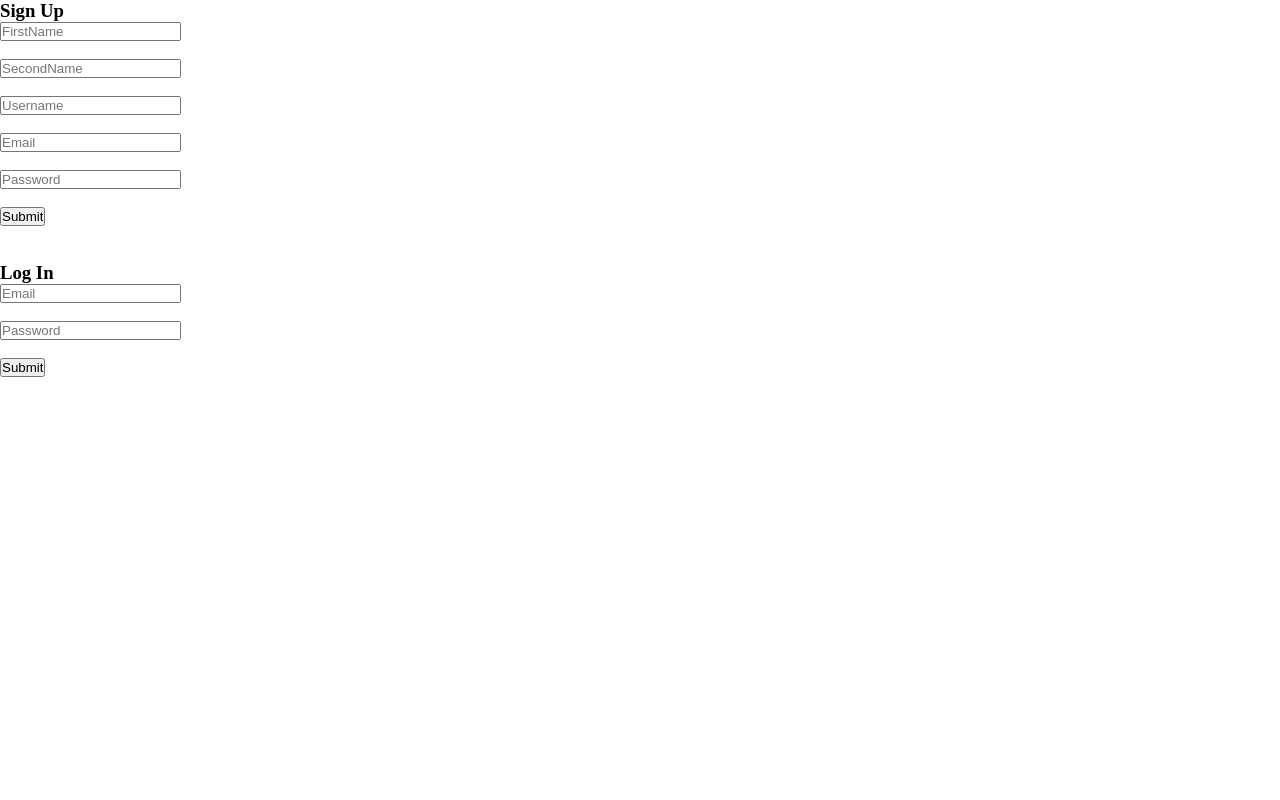
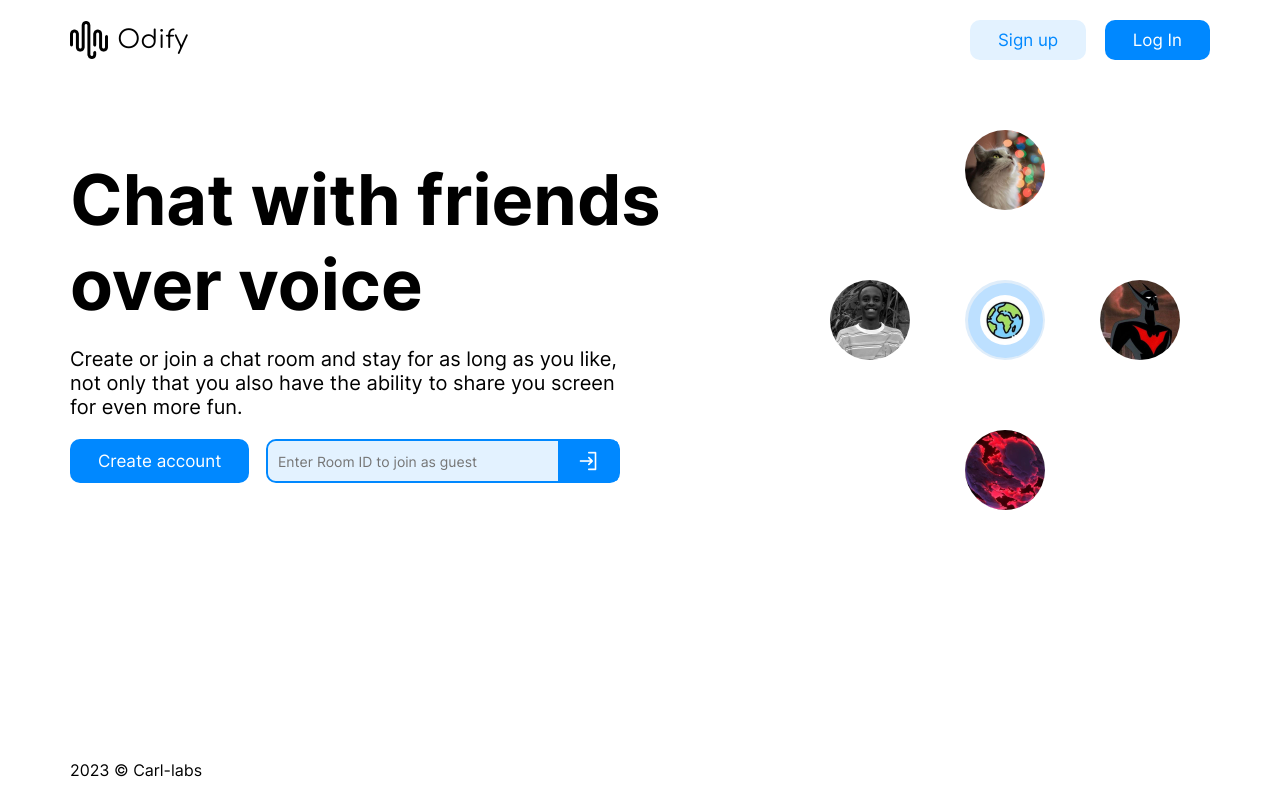
Before and after one commit to techinika/p-2-p-audio-comm, a React (Create React App) app: page / in a window 1280 px wide. Built offline with nearby package versions, Linux system fonts and the light colour scheme; no server answers.

Commit message:
joinScreen Ui

```diff
--- /dev/null
+++ b/src/Assets/css/loggedoutScreen.module.css
@@ -0,0 +1,300 @@
+*{
+    padding: 0;
+    margin: 0;
+    font-family: 'Inter';
+    outline: none;
+}
+@font-face {
+    font-family: "Inter";
+    src: url("../fonts/Inter/Inter-VariableFont_slnt\,wght.ttf");
+}
+@font-face {
+    font-family: "Comfortaa";
+    src: url("../fonts/Comfortaa/static/Comfortaa-Regular.ttf");
+}
+.header{
+    padding: 20px 70px 20px 70px;
+    display: flex;
+    justify-content: space-between;
+}
+.buttons{
+    display: flex;
+    justify-content: space-between;
+    width: 240px;
+}
+.lightbluebtn{
+    background-color: #E3F2FF;
+    color: #0088FF;
+    border: none;
+    padding: 10px 28px 10px 28px;
+    border-radius: 10px;
+    cursor: pointer;
+    font-size: 17px;
+}
+.bluebtn{
+    background-color: #0088FF;
+    color: #FFFFFF;
+    border: none;
+    padding: 10px 28px 10px 28px;
+    border-radius: 10px;
+    cursor: pointer;
+    font-size: 17px;
+}
+.createaccBtn{
+    background-color: #0088FF;
+    color: #FFFFFF;
+    border: none;
+    padding: 10px 28px 10px 28px;
+    border-radius: 10px;
+    cursor: pointer;
+    font-size: 17px;
+}
+.content{
+    display: flex;
+    align-items: center;
+    /* background-color: red; */
+    justify-content: space-between;
+    padding: 50px 0px 50px 70px;
+}
+.left{
+    width: 600px;
+}
+.cta{
+    font-weight: bold;
+    font-size: 70px;
+    font-family: 'Inter';
+}
+.txt{
+    font-size: 20px;
+    width: 95%;
+}
+.controlsDiv{
+    display: flex;
+    justify-content: space-between;
+    padding-right: 50px;
+}
+.formdiv{
+    display: flex;
+    border: 2px solid #0088FF;
+    background-color: #E3F2FF;
+    border-radius: 10px;
+    width: 350px;
+    height: 40px;
+}
+.linkinput{
+    width: 280px;
+    height: 100%;
+    border: none;
+    border-radius: 10px 0px 0px 10px;
+    padding-left: 10px;
+    font-size: 14px;
+    background-color: #E3F2FF;
+}
+.joinicon{
+    display: block;
+    width: 20px;
+    height: 20px;
+    background-repeat: no-repeat;
+    background-size: cover;
+    background-image: url(../images/Icons/join.png);
+}
+.joinbtn{
+    display: flex;
+    align-items: center;
+    justify-content: center;
+    width: 60px;
+    border: none;
+    border-radius: 0px 3px 3px 0px;
+    background-color: #0088FF;
+    cursor: pointer;
+}
+.topuser{
+    display: block;
+    width: 80px;
+    height: 80px;
+    border-radius: 80px;
+    background-repeat: no-repeat;
+    background-size: cover;
+    background-image: url(../images/Images/top.jpg);
+}
+.bottomuser{
+    display: block;
+    width: 80px;
+    height: 80px;
+    border-radius: 80px;
+    background-repeat: no-repeat;
+    background-size: cover;
+    background-image: url(../images/Images/bottom.jpg);
+}
+.leftuser{
+    display: block;
+    width: 80px;
+    height: 80px;
+    border-radius: 80px;
+    background-repeat: no-repeat;
+    background-size: cover;
+    background-image: url(../images/Images/left.jpg);
+}
+.rightuser{
+    display: block;
+    width: 80px;
+    height: 80px;
+    border-radius: 80px;
+    background-repeat: no-repeat;
+    background-size: cover;
+    background-image: url(../images/Images/right.jpg);
+}
+.centeruser{
+    display: block;
+    width: 50px;
+    height: 50px;
+    border-radius: 50px;
+    background-repeat: no-repeat;
+    background-size: cover;
+    background-image: url(../images/Images/center.jpg);
+}
+.ringone{
+    display: flex;
+    justify-content: center;
+    align-items: center;
+    width: 80px;
+    height: 80px;
+    border-radius: 80px;
+    background-color: #dfedfa;
+}
+.ringtwo{
+    display: flex;
+    justify-content: center;
+    align-items: center;
+    width: 75px;
+    height: 75px;
+    border-radius: 75px;
+    background-color: #bde0ff;
+}
+.right{
+    width: 350px;
+    height: 380px;
+    margin-left: 100px;
+    margin-right: 100px;
+    display: flex;
+    flex-direction: column;
+    justify-content: space-between;
+}
+.top{
+    display: flex;
+    justify-content: center;
+    align-items: center;
+}
+.center{
+    display: flex;
+    justify-content: space-between;
+    align-items: center;
+}
+.bottom{
+    display: flex;
+    justify-content: center;
+    align-items: center;
+}
+.footer{
+    position: absolute;
+    bottom: 0;
+}
+.footertxt{
+    padding: 20px 70px 20px 70px;
+}
+.rightmobile{
+    display: none;
+}
+.ctamobile{
+    visibility: hidden;
+    display: none;
+    font-size: 0px;
+}
+@media only screen and (max-width: 1206px) {
+    .right{
+        display: none;
+    }
+    .rightmobile{
+        display: block;
+        display: flex;
+        justify-content: space-between;
+        align-items: center;
+        width: 600px;
+        padding: 20px;
+    }
+    .content{
+        flex-direction: column;
+        justify-content: center;
+        align-items: center;
+        padding: 50px 0px 50px 0px;
+        position: absolute;
+        left: 0;
+        right: 0;
+    }
+    .leftuser{
+        width: 60px;
+        height: 60px;
+    }
+    .rightuser{
+        width: 60px;
+        height: 60px;
+    }
+    .centeruser{
+        width: 60px;
+        height: 60px;
+    }
+    .footer{
+        display: none;
+    }
+}
+@media only screen and (max-width: 767px) {
+    .header{
+        padding: 20px 30px 20px 30px;
+    }
+    .cta{
+        font-size: 60px;
+    }
+}
+@media only screen and (max-width: 660px) {
+    .left{
+        width: auto;
+        padding: 20px 30px;
+    }
+    .right{
+        width: auto;
+        padding: 20px 30px;
+    }
+    .cta{
+        visibility: hidden;
+        display: none;
+    }
+    .ctamobile{
+        visibility: visible;
+        display: block;
+        font-size: 50px;
+        font-weight: bold;
+    }
+    .createaccBtn{
+        display: none;
+        visibility: hidden;
+    }
+    .rightmobile{
+        display: none;
+        visibility: hidden;
+    }
+}
+@media only screen and (max-width: 482px) {
+    .ctamobile{
+        font-size: 40px;
+    }
+    .lightbluebtn{
+        display: none;
+        visibility: hidden;
+    }
+    .buttons{
+        width: auto;
+    }
+    .left{
+        padding: 20px 15px;
+    }
+}
--- a/src/Pages/index.jsx
+++ b/src/Pages/index.jsx
@@ -3,6 +3,8 @@ import { useState } from "react";
 import { useNavigate } from "react-router-dom";
 import { useUserAuth } from "../Context/AuthContext";
 import { db } from "../firebase";
+import css from '../Assets/css/loggedoutScreen.module.css';
+import Logo from "../Components/logo";
 
 export default function Index(){
     const [firstname, setFirstname] = useState("");
@@ -24,13 +26,13 @@ export default function Index(){
                 if (usernameState.exists()) {
                     alert("Username is taken")
                 } else {
-                    await signUp(emailSignup, passwordSignup);
+                    await signUp(emailSignup, passwordSignup, username);
                     await setDoc(doc(db, "users", username), {
                         firstname: firstname,
                         secondname: secondname,
                         email: emailSignup
                     });
-                    navigation("/home")
+                    navigation("/")
                 }
             }
             catch(error) {
@@ -44,7 +46,7 @@ export default function Index(){
         e.preventDefault();
         try{
             await logIn(emailLogin, passwordLogin);
-            navigation("/home")
+            navigation("/")
         }
         catch(error) {
             alert(error.message);
@@ -52,7 +54,7 @@ export default function Index(){
     }
     return(
         <>
-        <h3>Sign Up</h3>
+        {/* <h3>Sign Up</h3>
         <input type="text" placeholder="FirstName" onChange={(e) => setFirstname(e.target.value)}/><br/><br/>
         <input type="text" placeholder="SecondName" onChange={(e) => setSecondname(e.target.value)}/><br/><br/>
         <input type="text" placeholder="Username" onChange={(e) => setUsername(e.target.value)}/><br/><br/>
@@ -64,7 +66,62 @@ export default function Index(){
         <h3>Log In</h3>
         <input type="text" placeholder="Email" onChange={(e) => setEmailLogin(e.target.value)}/><br/><br/>
         <input type="text" placeholder="Password" onChange={(e) => setPasswordLogin(e.target.value)}/><br/><br/>
-        <input type="submit" onClick={handleLogin}/>
+        <input type="submit" onClick={handleLogin}/> */}
+        <div className={css.container}>
+            <div className={css.header}>
+                <Logo/>
+                <div className={css.buttons}>
+                    <button className={css.lightbluebtn}>Sign up</button>
+                    <button className={css.bluebtn}>Log In</button>
+                </div>
+            </div>
+            <div className={css.content}>
+                <div className={css.left}>
+                    <p className={css.ctamobile}>Chat with friends over voice</p>
+                    <p className={css.cta}>Chat with friends <br /> over voice</p><br />
+                    <p className={css.txt}>Create or join a chat room and stay for as long as you like,
+                        not only that you also have the ability to share you screen
+                        for even more fun.
+                    </p><br />
+                    <div className={css.controlsDiv}>
+                        <button className={css.createaccBtn}>Create account</button>
+                        <div className={css.formdiv}>
+                            <input type="text" placeholder="Enter Room ID to join as guest" className={css.linkinput}/>
+                            <button className={css.joinbtn}>
+                                <div className={css.joinicon}/>
+                            </button>
+                        </div>
+                    </div>
+                </div>
+                <div className={css.right}>
+                    <div className={css.top}>
+                        <div className={css.topuser}/>
+                    </div>
+                    <div className={css.center}>
+                        <div className={css.leftuser}/>
+                        <div className={css.ringone}>
+                            <div className={css.ringtwo}>
+                                <div className={css.centeruser}/>
+                            </div>
+                        </div>
+                        <div className={css.rightuser}/>
+                    </div>
+                    <div className={css.bottom}>
+                        <div className={css.bottomuser}/>
+                    </div>
+                </div>
+                <div className={css.rightmobile}>
+                        <div className={css.topuser}/>
+                        <div className={css.leftuser}/>
+                        <div className={css.centeruser}/>
+                        <div className={css.rightuser}/>
+                        <div className={css.bottomuser}/>
+                </div>
+            </div>
+            <div className={css.footer}>
+                <p className={css.footertxt}>2023 © Carl-labs</p>
+            </div>
+        </div>
         </>
     );
 }
```
